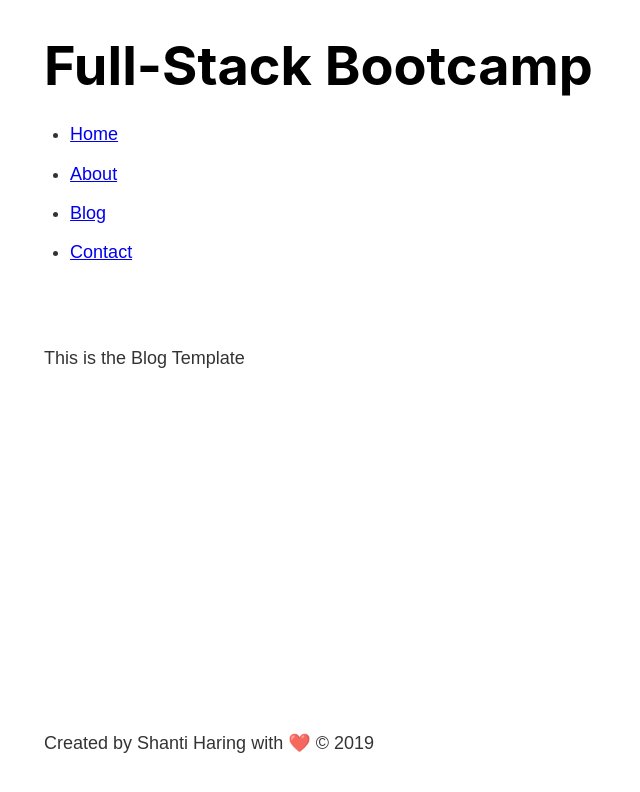
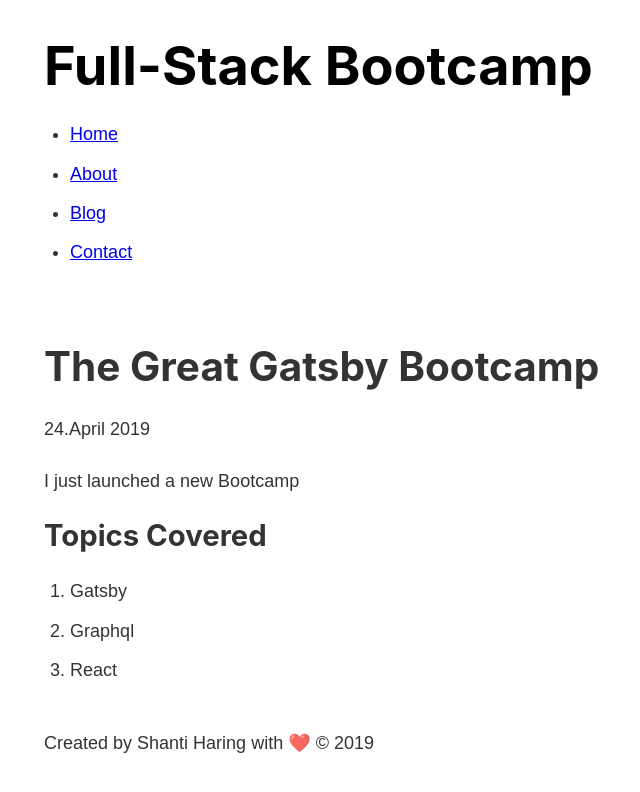
Before and after one commit to AshantiCode/Gatsby, a Gatsby site: page /blog/gatsby in a window 1280 px wide. Shown: the whole page, without its empty margins (239-879 px from the left). Built offline with nearby package versions, Linux system fonts and the light colour scheme; Gatsby itself is replaced by a stand-in of ours.

Commit message:
BlogPost clickable, Pages is generated, content is delivered through graphql

```diff
--- a/src/templates/blog.js
+++ b/src/templates/blog.js
@@ -1,8 +1,30 @@
 import React from "react"
+import { graphql } from "gatsby"
+
 import Layout from "../components/layout"
 
-const Blog = () => {
-  return <Layout>This is the Blog Template</Layout>
+export const query = graphql`
+  query($slug: String!) {
+    markdownRemark(fields: { slug: { eq: $slug } }) {
+      frontmatter {
+        title
+        date
+      }
+      html
+    }
+  }
+`
+
+const Blog = props => {
+  return (
+    <Layout>
+      <h1>{props.data.markdownRemark.frontmatter.title}</h1>
+      <p>{props.data.markdownRemark.frontmatter.date}</p>
+      <div
+        dangerouslySetInnerHTML={{ __html: props.data.markdownRemark.html }}
+      />
+    </Layout>
+  )
 }
 
 export default Blog
```
